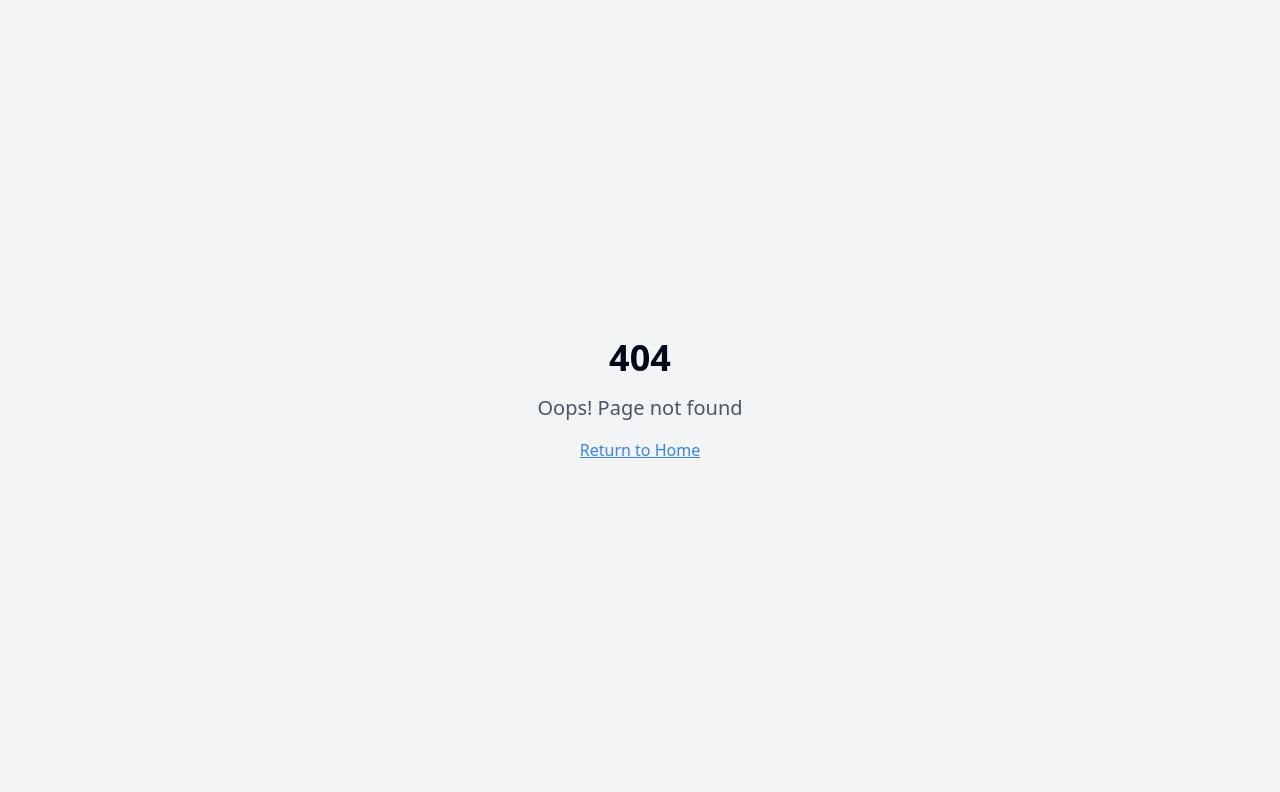
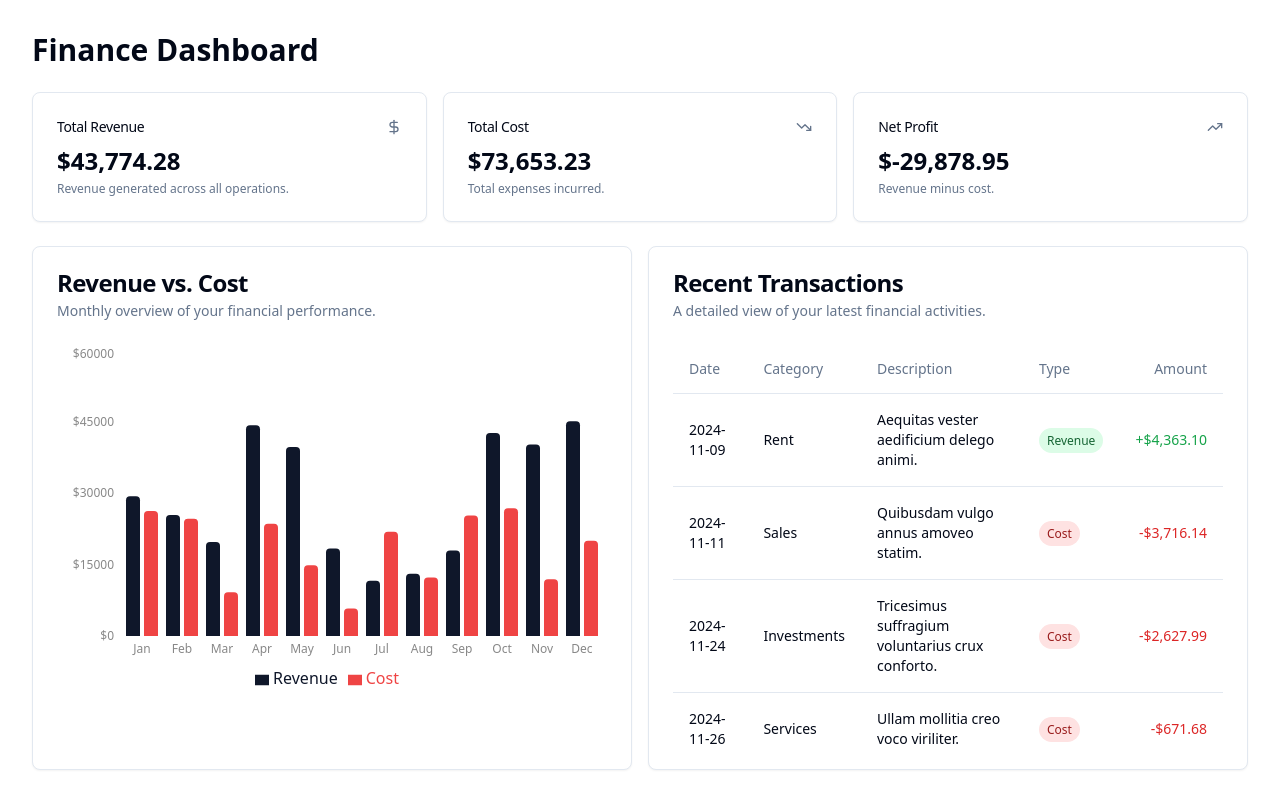
Before and after one commit to LVITERBO/swift-chinchilla-snap, a React (Vite) app: page /finance-dashboard in a window 1280 px wide. Before the commit this address had no page. Shown: the top 792 px of the page. Built offline with nearby package versions, Linux system fonts and the light colour scheme.

Commit message:
[dyad] Built a Finance Dashboard - wrote 10 file(s), added @faker-js/faker package(s)

```diff
--- a/package.json
+++ b/package.json
@@ -11,6 +11,7 @@
     "preview": "vite preview"
   },
   "dependencies": {
+    "@faker-js/faker": "^10.1.0",
     "@hookform/resolvers": "^3.9.0",
     "@radix-ui/react-accordion": "^1.2.0",
     "@radix-ui/react-alert-dialog": "^1.1.1",
--- a/src/App.tsx
+++ b/src/App.tsx
@@ -5,6 +5,7 @@ import { QueryClient, QueryClientProvider } from "@tanstack/react-query";
 import { BrowserRouter, Routes, Route } from "react-router-dom";
 import Index from "./pages/Index";
 import NotFound from "./pages/NotFound";
+import FinanceDashboard from "./pages/FinanceDashboard"; // Import the new dashboard page
 
 const queryClient = new QueryClient();
 
@@ -16,6 +17,7 @@ const App = () => (
       <BrowserRouter>
         <Routes>
           <Route path="/" element={<Index />} />
+          <Route path="/finance-dashboard" element={<FinanceDashboard />} /> {/* New dashboard route */}
           {/* ADD ALL CUSTOM ROUTES ABOVE THE CATCH-ALL "*" ROUTE */}
           <Route path="*" element={<NotFound />} />
         </Routes>
--- /dev/null
+++ b/src/components/dashboard/FinanceTable.tsx
@@ -0,0 +1,66 @@
+import React from 'react';
+import {
+  Table,
+  TableBody,
+  TableCell,
+  TableHead,
+  TableHeader,
+  TableRow,
+} from '@/components/ui/table';
+import { Card, CardContent, CardDescription, CardHeader, CardTitle } from '@/components/ui/card';
+import { FinanceEntry } from '@/lib/mock-data';
+import { cn } from '@/lib/utils';
+
+interface FinanceTableProps {
+  data: FinanceEntry[];
+}
+
+const FinanceTable: React.FC<FinanceTableProps> = ({ data }) => {
+  return (
+    <Card>
+      <CardHeader>
+        <CardTitle>Recent Transactions</CardTitle>
+        <CardDescription>A detailed view of your latest financial activities.</CardDescription>
+      </CardHeader>
+      <CardContent>
+        <div className="max-h-[400px] overflow-y-auto">
+          <Table>
+            <TableHeader>
+              <TableRow>
+                <TableHead>Date</TableHead>
+                <TableHead>Category</TableHead>
+                <TableHead>Description</TableHead>
+                <TableHead>Type</TableHead>
+                <TableHead className="text-right">Amount</TableHead>
+              </TableRow>
+            </TableHeader>
+            <TableBody>
+              {data.map((entry) => (
+                <TableRow key={entry.id}>
+                  <TableCell>{entry.date}</TableCell>
+                  <TableCell>{entry.category}</TableCell>
+                  <TableCell>{entry.description}</TableCell>
+                  <TableCell>
+                    <span
+                      className={cn(
+                        "px-2 py-1 rounded-full text-xs font-medium",
+                        entry.type === 'revenue' ? 'bg-green-100 text-green-800 dark:bg-green-900 dark:text-green-200' : 'bg-red-100 text-red-800 dark:bg-red-900 dark:text-red-200'
+                      )}
+                    >
+                      {entry.type.charAt(0).toUpperCase() + entry.type.slice(1)}
+                    </span>
+                  </TableCell>
+                  <TableCell className={cn("text-right font-medium", entry.type === 'revenue' ? 'text-green-600' : 'text-red-600')}>
+                    {entry.type === 'revenue' ? '+' : '-'}${entry.amount.toLocaleString(undefined, { minimumFractionDigits: 2, maximumFractionDigits: 2 })}
+                  </TableCell>
+                </TableRow>
+              ))}
+            </TableBody>
+          </Table>
+        </div>
+      </CardContent>
+    </Card>
+  );
+};
+
+export default FinanceTable;
--- /dev/null
+++ b/src/components/dashboard/OverviewCard.tsx
@@ -0,0 +1,27 @@
+import React from 'react';
+import { Card, CardContent, CardHeader, CardTitle } from '@/components/ui/card';
+import { cn } from '@/lib/utils';
+
+interface OverviewCardProps extends React.HTMLAttributes<HTMLDivElement> {
+  title: string;
+  value: string;
+  description: string;
+  icon?: React.ReactNode;
+}
+
+const OverviewCard: React.FC<OverviewCardProps> = ({ title, value, description, icon, className, ...props }) => {
+  return (
+    <Card className={cn("flex flex-col", className)} {...props}>
+      <CardHeader className="flex flex-row items-center justify-between space-y-0 pb-2">
+        <CardTitle className="text-sm font-medium">{title}</CardTitle>
+        {icon}
+      </CardHeader>
+      <CardContent className="flex-grow flex flex-col justify-between">
+        <div className="text-2xl font-bold">{value}</div>
+        <p className="text-xs text-muted-foreground mt-1">{description}</p>
+      </CardContent>
+    </Card>
+  );
+};
+
+export default OverviewCard;
--- /dev/null
+++ b/src/components/dashboard/RevenueCostChart.tsx
@@ -0,0 +1,51 @@
+import React from 'react';
+import { Card, CardContent, CardDescription, CardHeader, CardTitle } from '@/components/ui/card';
+import { Bar, BarChart, ResponsiveContainer, XAxis, YAxis, Tooltip, Legend } from 'recharts';
+import { ChartData } from '@/lib/mock-data';
+
+interface RevenueCostChartProps {
+  data: ChartData[];
+}
+
+const RevenueCostChart: React.FC<RevenueCostChartProps> = ({ data }) => {
+  return (
+    <Card>
+      <CardHeader>
+        <CardTitle>Revenue vs. Cost</CardTitle>
+        <CardDescription>Monthly overview of your financial performance.</CardDescription>
+      </CardHeader>
+      <CardContent>
+        <div className="h-[350px]">
+          <ResponsiveContainer width="100%" height="100%">
+            <BarChart data={data}>
+              <XAxis
+                dataKey="month"
+                stroke="#888888"
+                fontSize={12}
+                tickLine={false}
+                axisLine={false}
+              />
+              <YAxis
+                stroke="#888888"
+                fontSize={12}
+                tickLine={false}
+                axisLine={false}
+                tickFormatter={(value) => `$${value}`}
+              />
+              <Tooltip
+                cursor={{ fill: 'transparent' }}
+                formatter={(value: number) => `$${value.toLocaleString()}`}
+                labelFormatter={(label: string) => `Month: ${label}`}
+              />
+              <Legend />
+              <Bar dataKey="revenue" fill="hsl(var(--primary))" radius={[4, 4, 0, 0]} name="Revenue" />
+              <Bar dataKey="cost" fill="hsl(var(--destructive))" radius={[4, 4, 0, 0]} name="Cost" />
+            </BarChart>
+          </ResponsiveContainer>
+        </div>
+      </CardContent>
+    </Card>
+  );
+};
+
+export default RevenueCostChart;
--- /dev/null
+++ b/src/lib/mock-data.ts
@@ -0,0 +1,43 @@
+import { faker } from '@faker-js/faker';
+
+export type FinanceEntry = {
+  id: string;
+  date: string;
+  category: string;
+  description: string;
+  type: 'revenue' | 'cost';
+  amount: number;
+};
+
+export type ChartData = {
+  month: string;
+  revenue: number;
+  cost: number;
+};
+
+export const generateMockFinanceData = (count: number = 20): FinanceEntry[] => {
+  const data: FinanceEntry[] = [];
+  for (let i = 0; i < count; i++) {
+    const type = faker.helpers.arrayElement(['revenue', 'cost']);
+    data.push({
+      id: faker.string.uuid(),
+      date: faker.date.past({ years: 1 }).toISOString().split('T')[0],
+      category: faker.helpers.arrayElement([
+        'Sales', 'Marketing', 'Operations', 'Salaries', 'Rent', 'Utilities', 'Product', 'Services', 'Investments'
+      ]),
+      description: faker.lorem.sentence(5),
+      type: type,
+      amount: parseFloat(faker.finance.amount({ min: 50, max: 5000, dec: 2 })),
+    });
+  }
+  return data.sort((a, b) => new Date(a.date).getTime() - new Date(b.date).getTime());
+};
+
+export const generateMockChartData = (): ChartData[] => {
+  const months = ['Jan', 'Feb', 'Mar', 'Apr', 'May', 'Jun', 'Jul', 'Aug', 'Sep', 'Oct', 'Nov', 'Dec'];
+  return months.map(month => ({
+    month,
+    revenue: parseFloat(faker.finance.amount({ min: 10000, max: 50000, dec: 2 })),
+    cost: parseFloat(faker.finance.amount({ min: 5000, max: 30000, dec: 2 })),
+  }));
+};
--- /dev/null
+++ b/src/pages/FinanceDashboard.tsx
@@ -0,0 +1,59 @@
+import React from 'react';
+import OverviewCard from '@/components/dashboard/OverviewCard';
+import RevenueCostChart from '@/components/dashboard/RevenueCostChart';
+import FinanceTable from '@/components/dashboard/FinanceTable';
+import { generateMockChartData, generateMockFinanceData, FinanceEntry } from '@/lib/mock-data';
+import { DollarSign, TrendingUp, TrendingDown } from 'lucide-react';
+
+const FinanceDashboard: React.FC = () => {
+  const financeData = React.useMemo(() => generateMockFinanceData(50), []);
+  const chartData = React.useMemo(() => generateMockChartData(), []);
+
+  const totalRevenue = financeData
+    .filter(entry => entry.type === 'revenue')
+    .reduce((sum, entry) => sum + entry.amount, 0);
+
+  const totalCost = financeData
+    .filter(entry => entry.type === 'cost')
+    .reduce((sum, entry) => sum + entry.amount, 0);
+
+  const netProfit = totalRevenue - totalCost;
+
+  return (
+    <div className="container mx-auto p-4 sm:p-6 lg:p-8">
+      <h1 className="text-3xl font-bold mb-6">Finance Dashboard</h1>
+
+      <div className="grid gap-4 md:grid-cols-2 lg:grid-cols-3 mb-6">
+        <OverviewCard
+          title="Total Revenue"
+          value={`$${totalRevenue.toLocaleString(undefined, { minimumFractionDigits: 2, maximumFractionDigits: 2 })}`}
+          description="Revenue generated across all operations."
+          icon={<DollarSign className="h-4 w-4 text-muted-foreground" />}
+        />
+        <OverviewCard
+          title="Total Cost"
+          value={`$${totalCost.toLocaleString(undefined, { minimumFractionDigits: 2, maximumFractionDigits: 2 })}`}
+          description="Total expenses incurred."
+          icon={<TrendingDown className="h-4 w-4 text-muted-foreground" />}
+        />
+        <OverviewCard
+          title="Net Profit"
+          value={`$${netProfit.toLocaleString(undefined, { minimumFractionDigits: 2, maximumFractionDigits: 2 })}`}
+          description="Revenue minus cost."
+          icon={<TrendingUp className="h-4 w-4 text-muted-foreground" />}
+        />
+      </div>
+
+      <div className="grid gap-4 lg:grid-cols-2 mb-6">
+        <RevenueCostChart data={chartData} />
+        <FinanceTable data={financeData.slice(0, 10)} /> {/* Displaying only recent 10 for brevity */}
+      </div>
+
+      <div className="mt-6">
+        <FinanceTable data={financeData} />
+      </div>
+    </div>
+  );
+};
+
+export default FinanceDashboard;
--- a/src/pages/Index.tsx
+++ b/src/pages/Index.tsx
@@ -1,15 +1,18 @@
-// Update this page (the content is just a fallback if you fail to update the page)
-
 import { MadeWithDyad } from "@/components/made-with-dyad";
+import { Link } from "react-router-dom";
+import { Button } from "@/components/ui/button"; // Import Button component
 
 const Index = () => {
   return (
-    <div className="min-h-screen flex items-center justify-center bg-gray-100">
-      <div className="text-center">
-        <h1 className="text-4xl font-bold mb-4">Welcome to Your Blank App</h1>
-        <p className="text-xl text-gray-600">
-          Start building your amazing project here!
+    <div className="min-h-screen flex flex-col items-center justify-center bg-gray-100 dark:bg-gray-900 text-gray-900 dark:text-gray-100">
+      <div className="text-center p-6 bg-white dark:bg-gray-800 rounded-lg shadow-lg">
+        <h1 className="text-4xl font-bold mb-4">Welcome to Your App</h1>
+        <p className="text-xl text-gray-600 dark:text-gray-400 mb-6">
+          Explore your new Finance Dashboard!
         </p>
+        <Link to="/finance-dashboard">
+          <Button className="px-6 py-3 text-lg">Go to Finance Dashboard</Button>
+        </Link>
       </div>
       <MadeWithDyad />
     </div>
```
Also changed, not shown: 2 other files (tests, documents, lock files or other folders).
